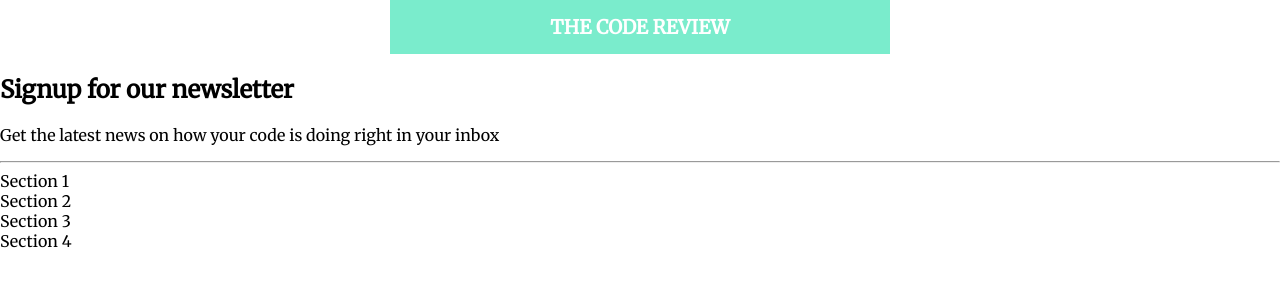
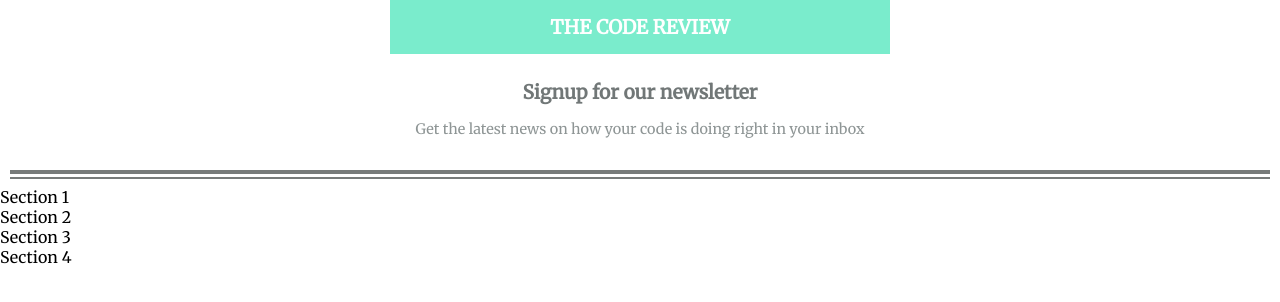
Before and after one commit to greidyrojascalero/project_3, a plain HTML site: page index.html in a window 1280 px wide. Drawn offline with Linux system fonts and the light colour scheme.

Commit message:
Add styles in the header section.

```diff
--- a/css/styles.css
+++ b/css/styles.css
@@ -4,6 +4,8 @@ body {
     font-family: 'Merriweather', serif;
     margin: 0px;
 }
+
+
 
 /** ----------Navbar---------- **/
 
@@ -21,3 +23,35 @@ body {
     padding-bottom: 15px;
     font-size: 1.2em;
 }
+
+
+
+/** ----------Header---------- **/
+
+.header {
+    text-align: center;
+    margin-left: 10px;
+    margin-right: 10px;
+    padding-top: 10px;
+    padding-bottom: 10px;
+}
+
+.header h2 {
+    font-size: 1.2em;
+    color: #717777;
+}
+
+.header p {
+    font-size: 0.90em;
+    color: #8e9595;
+}
+
+hr {
+    margin-left: 10px;
+    margin-right: 10px;
+    border-top: 4px solid #777b7a;
+    border-bottom: 2px solid #777b7a;
+    border-left:none;
+    border-right:none;
+    height: 3px;
+ }
```
